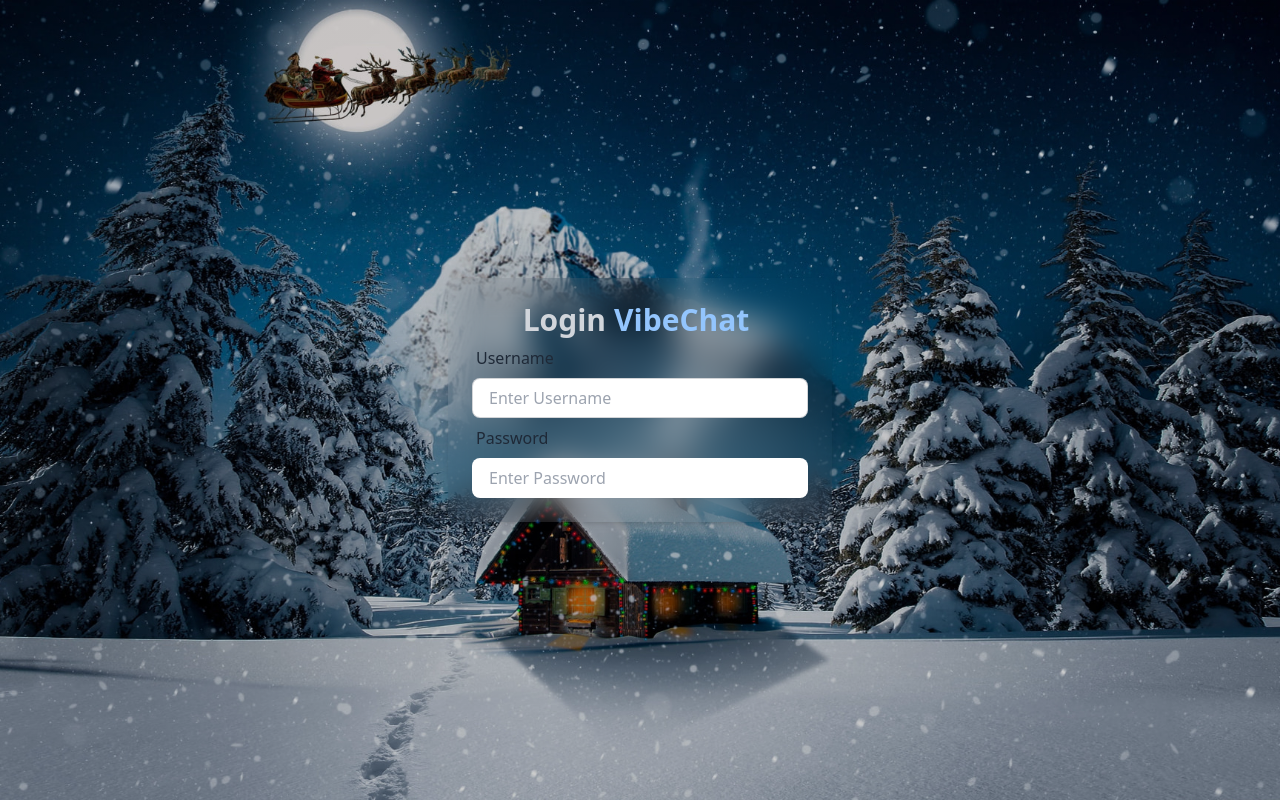
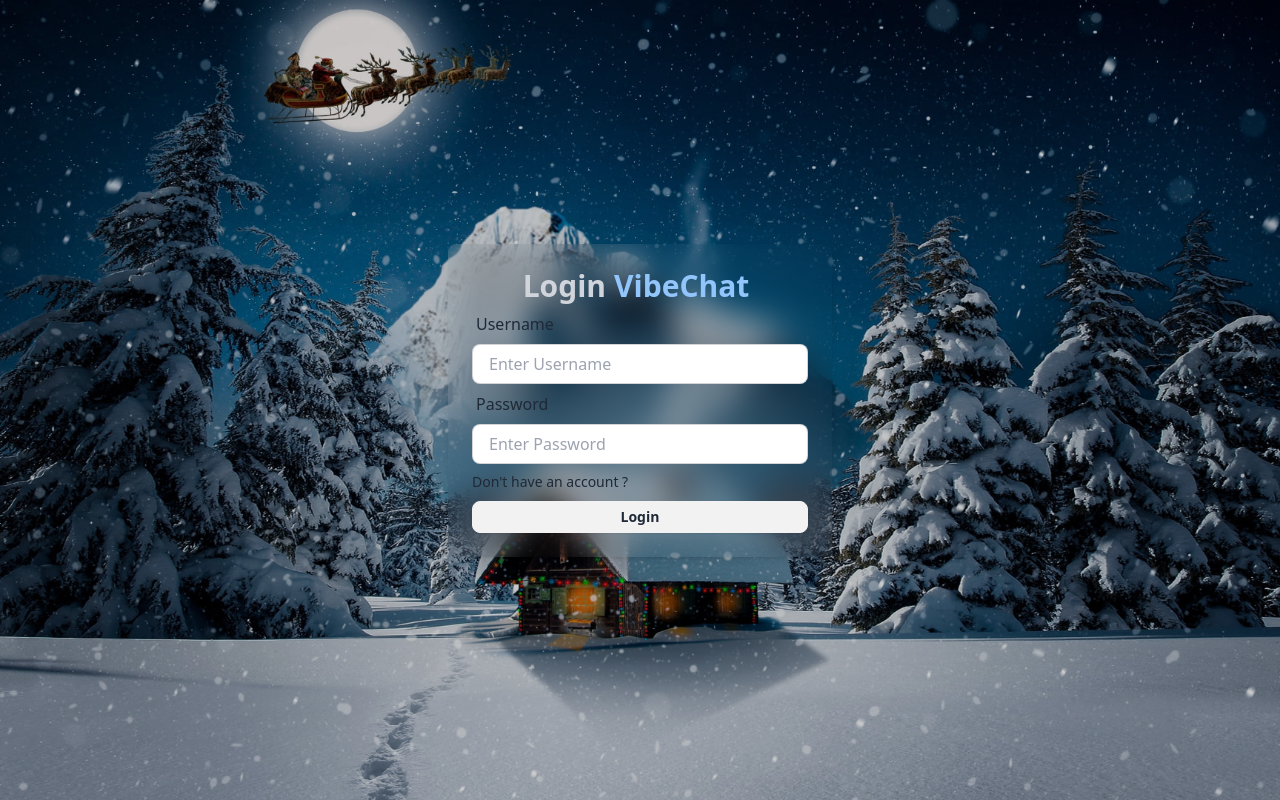
Before and after one commit to aayushvyas025/VibeChat, a React (Vite) app in the folder frontend/: page /login in a window 1280 px wide. Built offline with nearby package versions, Linux system fonts and the light colour scheme.

Commit message:
Adding two more components Button and Link

```diff
--- /dev/null
+++ b/frontend/src/components/PagesHelperComponents/ButtonComponent.jsx
@@ -0,0 +1,9 @@
+function ButtonComponent({btnType="button", styling, btnText}) {
+  return (
+    <button type={btnType} className={styling}>
+        {btnText}
+    </button>
+  )
+}
+
+export default ButtonComponent
--- /dev/null
+++ b/frontend/src/components/PagesHelperComponents/LinkComponent.jsx
@@ -0,0 +1,12 @@
+import React from 'react'
+import {Link} from "react-router-dom"
+
+function LinkComponent({href, styling , linkText}) {
+  return (
+    <Link to={href} className={styling}>
+        {linkText}
+    </Link>
+  )
+}
+
+export default LinkComponent
--- a/frontend/src/components/index.js
+++ b/frontend/src/components/index.js
@@ -2,4 +2,6 @@
 export {default as TextComponent} from "./PagesHelperComponents/TextComponent";
 export {default as PageLoader} from "./LoaderComponents/PageLoader";
 export {default as FormComponent} from "./PagesHelperComponents/FormComponent";
-export {default as InputComponent} from "./PagesHelperComponents/InputComponent"
+export {default as InputComponent} from "./PagesHelperComponents/InputComponent";
+export {default as LinkComponent} from "./PagesHelperComponents/LinkComponent";
+export {default as ButtonComponent} from "./PagesHelperComponents/ButtonComponent"
--- a/frontend/src/pages/login/LoginPage.jsx
+++ b/frontend/src/pages/login/LoginPage.jsx
@@ -1,8 +1,10 @@
 import { MainLayout } from "../../layout";
 import {
+  ButtonComponent,
   FormComponent,
   HeadingComponent,
   InputComponent,
+  LinkComponent,
   TextComponent,
 } from "../../components";
 import { useState } from "react";
@@ -15,6 +17,10 @@
 
   function submitFormHandler(event) {
     event.preventDefault();
+    setLoginForm({
+      username: "",
+      password: "",
+    });
   }
 
   return (
@@ -39,16 +45,36 @@
               placeholder={"Enter Username"}
               style={"w-full input input-bordered h-10"}
               value={loginForm.username}
-              onChangeHandler={(event) => setLoginForm(event.target.value)}
+              onChangeHandler={(event) =>
+                setLoginForm({ ...loginForm, username: event.target.value })
+              }
             />
             <InputComponent
               label={"Password"}
               type={"password"}
               placeholder={"Enter Password"}
-              style={"w-full input input-borederd h-10"}
+              style={"w-full input input-bordered h-10"}
               value={loginForm.password}
-              onChangeHandler={(event) => setLoginForm(event.target.value)}
+              onChangeHandler={(event) =>
+                setLoginForm({ ...loginForm, password: event.target.value })
+              }
             />
+            <LinkComponent
+              href={"/signup"}
+              styling={
+                "text-sm hover:underline hover:text-blue-400 mt-2 inline-block"
+              }
+              linkText={"Don't have an account ?"}
+            />
+            <div>
+              <ButtonComponent
+              btnType="submit"
+                btnText={"Login"}
+                styling={
+                  "btn btn-block btn-sm mt-2 hover:bg-blue-400 hover:text-white"
+                }
+              />
+            </div>
           </FormComponent>
         </div>
       </div>
```
